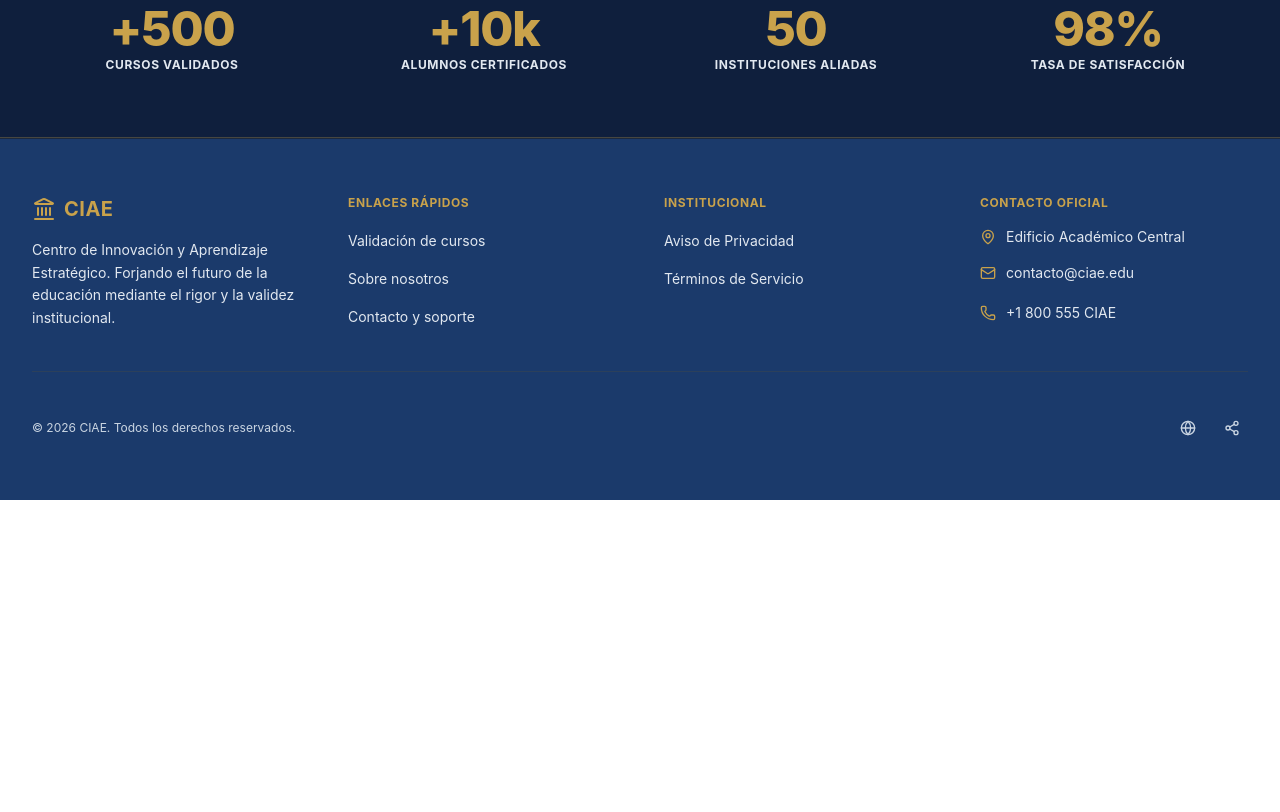
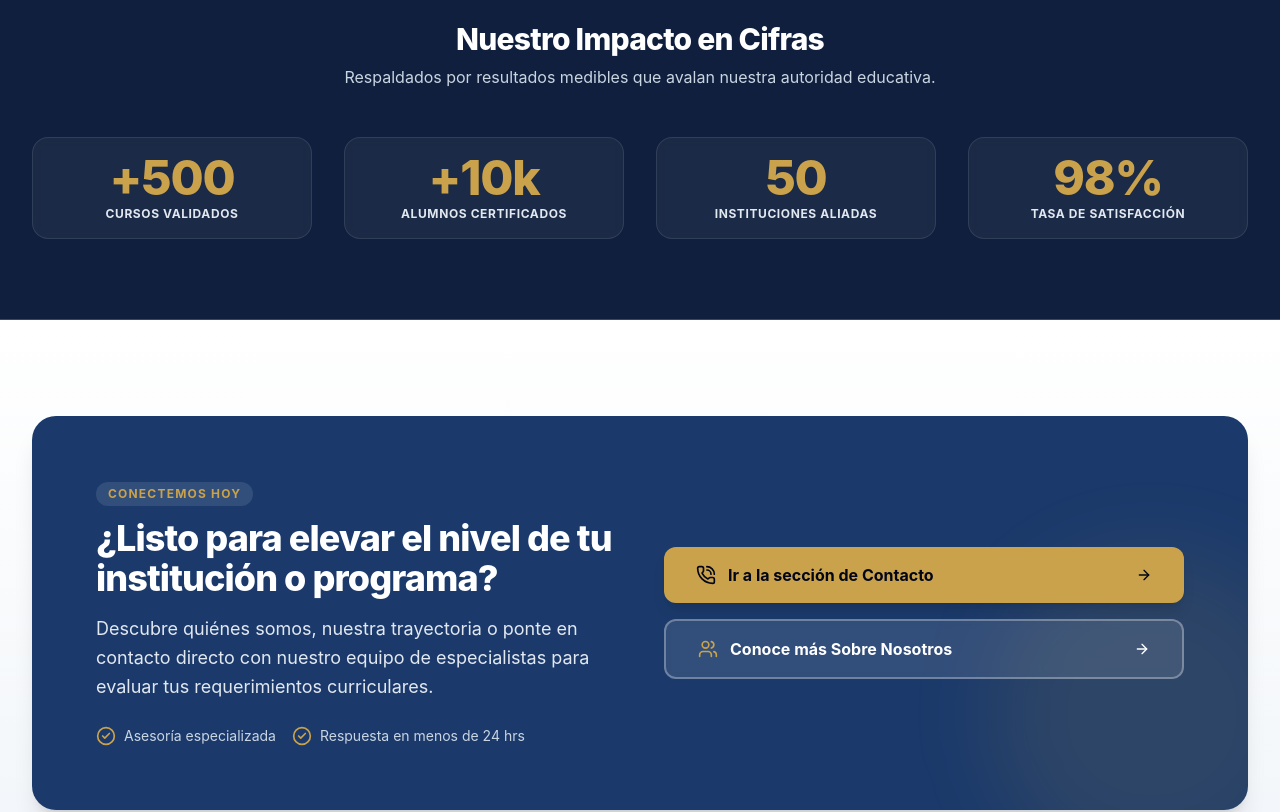
Before and after one commit to devworkmx/CIAE-frontend, a React (Vite) app: page / in a window 1280 px wide. Shown: the part 1840-2652 px from the top of the page. Before the commit the page ends 2340 px from the top, so only its background shows below. Built offline with nearby package versions, Linux system fonts and the light colour scheme; no server answers.

Commit message:
feat: animacion numeros home

```diff
--- a/src/components/Footer.jsx
+++ b/src/components/Footer.jsx
@@ -8,7 +8,7 @@ function Footer() {
   const enlacesRapidos = [
     { to: '/validacion-cursos', label: 'Validación de cursos' },
     { to: '/nosotros', label: 'Sobre nosotros' },
-    { to: '/Contact', label: 'Contacto y soporte' },
+    { to: '/contacto', label: 'Contacto y soporte' },
   ]
 
   // Enlaces de políticas y normatividad institucional
--- a/src/components/Navbar.jsx
+++ b/src/components/Navbar.jsx
@@ -41,7 +41,7 @@ export default function Navbar() {
       label: 'Validación de cursos',
       icon: BadgeCheck,
     },
-    { to: '/contact', label: 'Contacto', icon: Mail },
+    { to: '/contacto', label: 'Contacto', icon: Mail },
     { to: '/nosotros', label: 'Nosotros', icon: Users },
   ]
 
--- a/src/pages/Home.jsx
+++ b/src/pages/Home.jsx
@@ -7,8 +7,12 @@ import {
   Target,
   ArrowRight,
   ShieldCheck,
-  GraduationCap,
   Sparkles,
+  PhoneCall,
+  Mail,
+  Users,
+  Building2,
+  CheckCircle2,
 } from 'lucide-react'
 
 // Hook liviano basado en IntersectionObserver para animaciones nativas sin impacto en PageSpeed
@@ -34,11 +38,48 @@ function useEnPantalla(opciones = { threshold: 0.15 }) {
   return [ref, visible]
 }
 
+// Hook de animación incremental optimizado para rendimiento
+function useContadorNumerico(end, duration = 2000, startWhen = false) {
+  const [count, setCount] = useState(0)
+
+  useEffect(() => {
+    if (!startWhen) return
+    let startTime = null
+    let animationFrame
+
+    const step = (timestamp) => {
+      if (!startTime) startTime = timestamp
+      const progress = Math.min((timestamp - startTime) / duration, 1)
+      // Easing suave (easeOutExpo o similar)
+      const currentCount = Math.floor(progress * end)
+      setCount(currentCount)
+
+      if (progress < 1) {
+        animationFrame = requestAnimationFrame(step)
+      } else {
+        setCount(end)
+      }
+    }
+
+    animationFrame = requestAnimationFrame(step)
+    return () => cancelAnimationFrame(animationFrame)
+  }, [end, duration, startWhen])
+
+  return count
+}
+
 export default function Home() {
   const [refHero, visibleHero] = useEnPantalla()
   const [refRigor, visibleRigor] = useEnPantalla()
   const [refAreas, visibleAreas] = useEnPantalla()
   const [refStats, visibleStats] = useEnPantalla()
+  const [refCta, visibleCta] = useEnPantalla()
+
+  // Valores animados para las estadísticas
+  const cursosCount = useContadorNumerico(500, 2000, visibleStats)
+  const alumnosCount = useContadorNumerico(10, 2000, visibleStats) // Se multiplicará visualmente con sufijo
+  const institucionesCount = useContadorNumerico(50, 2000, visibleStats)
+  const satisfaccionCount = useContadorNumerico(98, 2000, visibleStats)
 
   const hacerScrollA = (id) => {
     const el = document.getElementById(id)
@@ -57,7 +98,6 @@ export default function Home() {
         aria-labelledby="hero-title"
         className="relative bg-[#0f1f3d] text-slate-100 overflow-hidden py-24 sm:py-32"
       >
-        {/* Marca de agua decorativa */}
         <Target
           className="absolute -right-24 -top-20 w-[460px] h-[460px] text-white/5 pointer-events-none select-none"
           strokeWidth={1}
@@ -72,13 +112,11 @@ export default function Home() {
                 : 'opacity-0 translate-y-8'
             }`}
           >
-            {/* Badge superior accesible */}
             <div className="inline-flex items-center gap-2 bg-dorado text-[#0f1f3d] text-xs font-extrabold uppercase tracking-wider px-3.5 py-1.5 rounded-full mb-6 shadow-sm">
               <Sparkles className="w-3.5 h-3.5" aria-hidden="true" />
               <span>Excelencia Académica Institucional</span>
             </div>
 
-            {/* Título principal semántico */}
             <h1
               id="hero-title"
               className="text-4xl sm:text-5xl lg:text-6xl font-extrabold leading-tight text-white mb-6 tracking-tight"
@@ -86,14 +124,12 @@ export default function Home() {
               Liderando la Innovación y el Aprendizaje Estratégico.
             </h1>
 
-            {/* Párrafo descriptivo con contraste WCAG */}
             <p className="text-base sm:text-lg text-slate-200 leading-relaxed mb-10 max-w-2xl">
               Un pilar institucional dedicado a forjar el futuro de la educación
               mediante estrategias rigurosas, validación curricular oficial y
               emisión certificada con tecnología verificable.
             </p>
 
-            {/* Acciones principales con target táctil mínimo de 48px */}
             <div className="flex flex-wrap items-center gap-4">
               <button
                 type="button"
@@ -128,7 +164,7 @@ export default function Home() {
       </section>
 
       {/* ================================================================
-          SECCIÓN 2: "LA INSTITUCIÓN DEL RIGOR INTELECTUAL"
+          SECCIÓN 2: LA INSTITUCIÓN DEL RIGOR INTELECTUAL
       ================================================================ */}
       <section
         id="institucion"
@@ -171,7 +207,7 @@ export default function Home() {
       </section>
 
       {/* ================================================================
-          SECCIÓN 3: "NUESTRAS ÁREAS DE ENFOQUE"
+          SECCIÓN 3: NUESTRAS ÁREAS DE ENFOQUE
       ================================================================ */}
       <section
         id="areas-enfoque"
@@ -200,7 +236,6 @@ export default function Home() {
           </div>
 
           <div className="grid grid-cols-1 md:grid-cols-3 gap-8">
-            {/* TARJETA 1 */}
             <article
               className={`bg-white rounded-2xl p-8 border border-slate-200/90 shadow-sm hover:shadow-md transition-all duration-500 ease-out flex flex-col justify-between ${
                 visibleAreas
@@ -233,7 +268,6 @@ export default function Home() {
               </Link>
             </article>
 
-            {/* TARJETA 2 */}
             <article
               className={`bg-white rounded-2xl p-8 border border-slate-200/90 shadow-sm hover:shadow-md transition-all duration-500 ease-out flex flex-col justify-between ${
                 visibleAreas
@@ -257,7 +291,7 @@ export default function Home() {
               </div>
 
               <Link
-                to="/contact"
+                to="/contacto"
                 className="min-h-[44px] inline-flex items-center gap-1.5 text-sm font-bold text-guinda hover:text-guinda/80 transition-colors focus-visible:outline-none focus-visible:ring-2 focus-visible:ring-guinda rounded"
                 aria-label="Ver programas de estrategia de aprendizaje"
               >
@@ -266,7 +300,6 @@ export default function Home() {
               </Link>
             </article>
 
-            {/* TARJETA 3 */}
             <article
               className={`bg-white rounded-2xl p-8 border border-slate-200/90 shadow-sm hover:shadow-md transition-all duration-500 ease-out flex flex-col justify-between ${
                 visibleAreas
@@ -303,14 +336,24 @@ export default function Home() {
       </section>
 
       {/* ================================================================
-          SECCIÓN 4: BARRA DE IMPACTO Y ESTADÍSTICAS
+          SECCIÓN 4: BARRA DE IMPACTO Y ESTADÍSTICAS (Con animación numérica)
       ================================================================ */}
       <section
         ref={refStats}
         aria-label="Estadísticas de impacto institucional"
-        className="bg-[#0f1f3d] py-16 border-y border-dorado/30"
+        className="bg-[#0f1f3d] py-20 border-y border-dorado/30 text-white relative overflow-hidden"
       >
-        <div className="max-w-7xl mx-auto px-4 sm:px-6 lg:px-8">
+        <div className="max-w-7xl mx-auto px-4 sm:px-6 lg:px-8 relative">
+          <div className="text-center max-w-2xl mx-auto mb-12">
+            <h2 className="text-2xl sm:text-3xl font-extrabold tracking-tight text-white mb-2">
+              Nuestro Impacto en Cifras
+            </h2>
+            <p className="text-slate-300 text-sm sm:text-base">
+              Respaldados por resultados medibles que avalan nuestra autoridad
+              educativa.
+            </p>
+          </div>
+
           <div
             className={`grid grid-cols-2 md:grid-cols-4 gap-8 text-center transition-all duration-700 ease-out ${
               visibleStats
@@ -318,36 +361,36 @@ export default function Home() {
                 : 'opacity-0 translate-y-6'
             }`}
           >
-            <div>
+            <div className="p-4 bg-white/5 rounded-2xl border border-white/10 backdrop-blur-xs">
               <p className="text-4xl sm:text-5xl font-extrabold text-dorado mb-1 tracking-tight">
-                +500
+                +{cursosCount}
               </p>
               <p className="text-xs font-bold uppercase tracking-wider text-slate-200">
                 Cursos Validados
               </p>
             </div>
 
-            <div>
+            <div className="p-4 bg-white/5 rounded-2xl border border-white/10 backdrop-blur-xs">
               <p className="text-4xl sm:text-5xl font-extrabold text-dorado mb-1 tracking-tight">
-                +10k
+                +{alumnosCount}k
               </p>
               <p className="text-xs font-bold uppercase tracking-wider text-slate-200">
                 Alumnos Certificados
               </p>
             </div>
 
-            <div>
+            <div className="p-4 bg-white/5 rounded-2xl border border-white/10 backdrop-blur-xs">
               <p className="text-4xl sm:text-5xl font-extrabold text-dorado mb-1 tracking-tight">
-                50
+                {institucionesCount}
               </p>
               <p className="text-xs font-bold uppercase tracking-wider text-slate-200">
                 Instituciones Aliadas
               </p>
             </div>
 
-            <div>
+            <div className="p-4 bg-white/5 rounded-2xl border border-white/10 backdrop-blur-xs">
               <p className="text-4xl sm:text-5xl font-extrabold text-dorado mb-1 tracking-tight">
-                98%
+                {satisfaccionCount}%
               </p>
               <p className="text-xs font-bold uppercase tracking-wider text-slate-200">
                 Tasa de Satisfacción
@@ -356,6 +399,83 @@ export default function Home() {
           </div>
         </div>
       </section>
+
+      {/* ================================================================
+          SECCIÓN 5: NUEVA SECCIÓN DE ATRACCIÓN Y CIERRE ESTRATÉGICO (CTA)
+      ================================================================ */}
+      <section
+        ref={refCta}
+        aria-labelledby="cta-title"
+        className="py-24 bg-gradient-to-b from-white to-slate-100 relative"
+      >
+        <div className="max-w-7xl mx-auto px-4 sm:px-6 lg:px-8">
+          <div
+            className={`bg-[#1b3a6b] rounded-3xl p-8 sm:p-12 lg:p-16 text-white shadow-xl relative overflow-hidden transition-all duration-700 ease-out ${
+              visibleCta
+                ? 'opacity-100 translate-y-0'
+                : 'opacity-0 translate-y-8'
+            }`}
+          >
+            {/* Elemento de diseño de fondo */}
+            <div className="absolute -right-16 -bottom-16 w-80 h-80 bg-dorado/10 rounded-full blur-2xl pointer-events-none" />
+
+            <div className="grid grid-cols-1 lg:grid-cols-2 gap-12 items-center relative z-10">
+              <div>
+                <span className="inline-block text-dorado font-bold text-xs uppercase tracking-widest mb-3 bg-white/10 px-3 py-1 rounded-full">
+                  Conectemos hoy
+                </span>
+                <h2
+                  id="cta-title"
+                  className="text-3xl sm:text-4xl font-extrabold tracking-tight mb-4 text-white"
+                >
+                  ¿Listo para elevar el nivel de tu institución o programa?
+                </h2>
+                <p className="text-slate-200 text-base sm:text-lg leading-relaxed mb-6">
+                  Descubre quiénes somos, nuestra trayectoria o ponte en
+                  contacto directo con nuestro equipo de especialistas para
+                  evaluar tus requerimientos curriculares.
+                </p>
+                <div className="flex flex-wrap gap-4 text-sm text-slate-300">
+                  <div className="flex items-center gap-2">
+                    <CheckCircle2
+                      className="w-5 h-5 text-dorado"
+                      aria-hidden="true"
+                    />
+                    <span>Asesoría especializada</span>
+                  </div>
+                  <div className="flex items-center gap-2">
+                    <CheckCircle2
+                      className="w-5 h-5 text-dorado"
+                      aria-hidden="true"
+                    />
+                    <span>Respuesta en menos de 24 hrs</span>
+                  </div>
+                </div>
+              </div>
+
+              <div className="flex flex-col sm:flex-row lg:flex-col gap-4 justify-center">
+                <Link
+                  to="/contacto"
+                  className="min-h-[48px] inline-flex items-center justify-center gap-3 bg-dorado text-slate-950 font-bold px-8 py-4 rounded-xl hover:brightness-95 transition-all shadow-lg focus-visible:outline-none focus-visible:ring-2 focus-visible:ring-white text-base"
+                >
+                  <PhoneCall className="w-5 h-5" aria-hidden="true" />
+                  <span>Ir a la sección de Contacto</span>
+                  <ArrowRight className="w-4 h-4 ml-auto" aria-hidden="true" />
+                </Link>
+
+                <Link
+                  to="/nosotros"
+                  className="min-h-[48px] inline-flex items-center justify-center gap-3 bg-white/10 border-2 border-white/30 text-white font-bold px-8 py-4 rounded-xl hover:bg-white/20 transition-all focus-visible:outline-none focus-visible:ring-2 focus-visible:ring-dorado text-base backdrop-blur-xs"
+                >
+                  <Users className="w-5 h-5 text-dorado" aria-hidden="true" />
+                  <span>Conoce más Sobre Nosotros</span>
+                  <ArrowRight className="w-4 h-4 ml-auto" aria-hidden="true" />
+                </Link>
+              </div>
+            </div>
+          </div>
+        </div>
+      </section>
     </main>
   )
 }
```
Also changed, not shown: src/App.jsx (+9 -7 lines), src/components/ScrollToTop.jsx (added, +17 -0 lines), src/components/admin/ModuloAlumnos.jsx (+23 -23 lines), src/pages/Validacion.jsx (+14 -14 lines), src/pages/ValidarToken.jsx (+4 -4 lines), src/pages/Contacto.jsx (renamed from src/pages/Contact.jsx).
